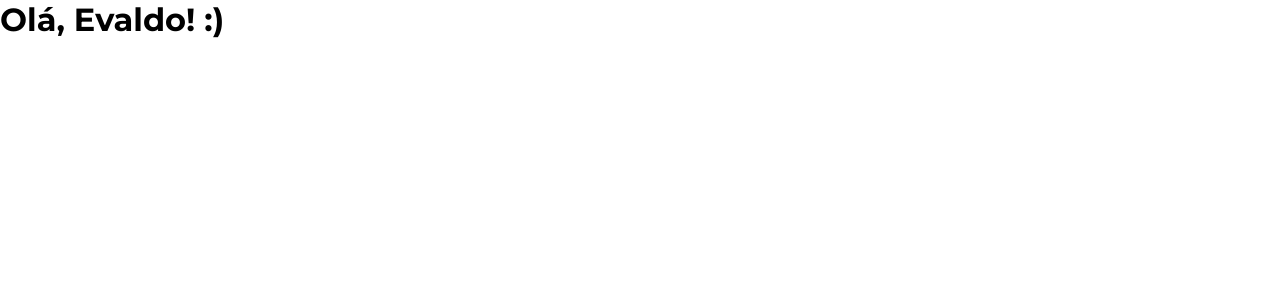
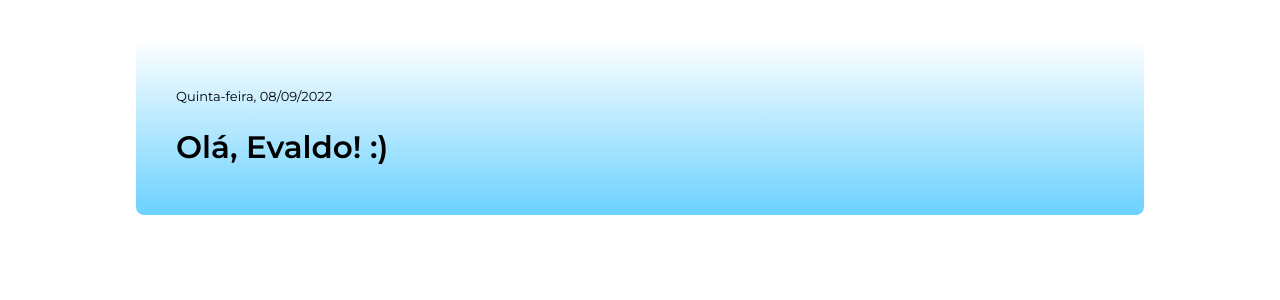
Before and after one commit to antonioevaldo/4056-angular-19-roteiro, an Angular app: page / in a window 1280 px wide. Shown: the top 300 px of the page. Built offline with nearby package versions, Linux system fonts and the light colour scheme.

Commit message:
Vídeo 1.3: Criando componente Banner

```diff
--- a/src/app/app.component.css
+++ b/src/app/app.component.css
@@ -0,0 +1,16 @@
+.app {
+  padding: 2.5rem 1rem;
+  display: flex;
+  flex-wrap: wrap;
+  gap: 1.5rem;
+  max-width: 65rem;
+  margin: 0 auto;
+}
+
+.banner-form-wrapper {
+  flex: 1;
+
+  display: flex;
+  flex-direction: column;
+  gap: 1.5rem;
+}
--- a/src/app/app.component.html
+++ b/src/app/app.component.html
@@ -1 +1,5 @@
-<h1>Olá, Evaldo! :)</h1>
+<div class="app">
+  <div class="banner-form-wrapper">
+    <app-banner />
+  </div>
+</div>
--- a/src/app/app.component.ts
+++ b/src/app/app.component.ts
@@ -1,8 +1,9 @@
 import { Component } from '@angular/core';
+import { BannerComponent } from "./banner/banner.component";
 
 @Component({
   selector: 'app-root',
-  imports: [],
+  imports: [BannerComponent],
   templateUrl: './app.component.html',
   styleUrl: './app.component.css'
 })
--- /dev/null
+++ b/src/app/banner/banner.component.css
@@ -0,0 +1,38 @@
+.banner {
+  border-radius: 0.5rem;
+  background: var(--gradiente-azul);
+  padding: 3rem 2.5rem;
+
+  display: flex;
+  justify-content: space-between;
+}
+
+.boas-vindas {
+  display: flex;
+  flex-direction: column;
+  gap: 1.5rem;
+}
+
+.data {
+  font-size: 0.8125rem;
+}
+
+.titulo {
+  font-size: 1.9375rem;
+  font-weight: 600;
+  line-height: 125%;
+}
+
+@media screen and (max-width: 71rem) {
+  .banner {
+    padding: 3rem 1rem;
+
+    flex-direction: column;
+    align-items: center;
+    row-gap: 4rem;
+}
+
+  .boas-vindas, .saldo {
+    width: 70%;
+  }
+}
--- /dev/null
+++ b/src/app/banner/banner.component.html
@@ -0,0 +1,7 @@
+<header class="banner">
+  <section class="boas-vindas">
+    <span class="data">Quinta-feira, 08/09/2022</span>
+
+    <h1 class="titulo">Olá, Evaldo! :)</h1>
+  </section>
+</header>
```
Also changed, not shown: src/app/banner/banner.component.ts (added, +11 -0 lines).
